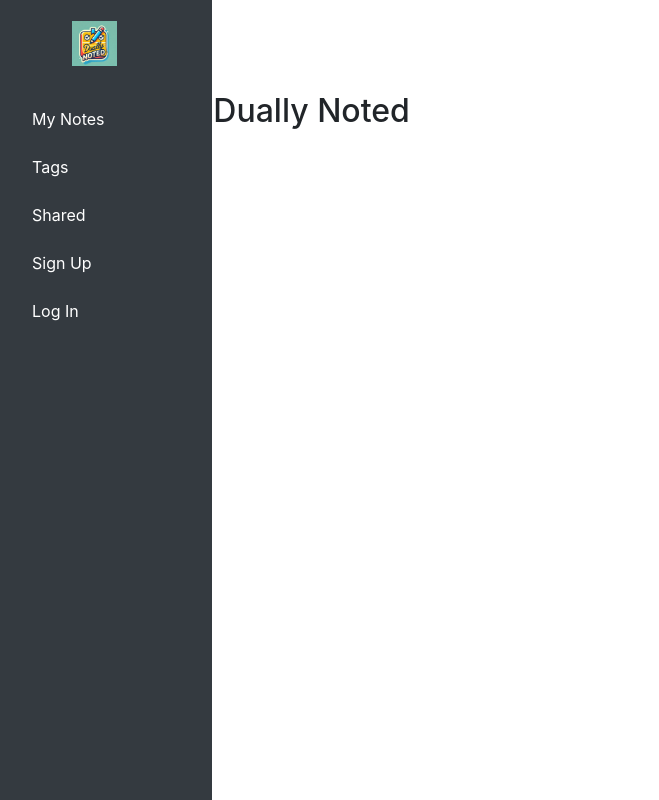
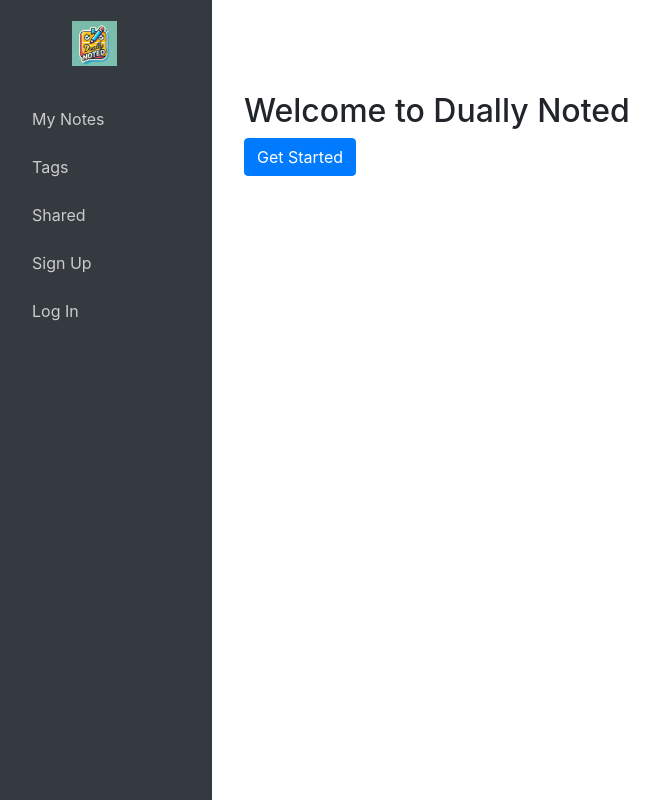
Before and after one commit to SnappyJumper/dually-noted, a React (Create React App) app: page / in a window 1280 px wide. Shown: the whole page, without its empty margins (8-667 px from the left). Built offline with nearby package versions, Linux system fonts and the light colour scheme.

Commit message:
Placed the styles for my sidebar into the SideNav.module.css file and updated my App.css file to App.module.css. Removed any inline styles I had implemented and kept styling to the css files.

```diff
--- a/public/index.html
+++ b/public/index.html
@@ -30,7 +30,7 @@
       work correctly both with client-side routing and a non-root public URL.
       Learn how to configure a non-root public URL by running `npm run build`.
     -->
-    <title>React App</title>
+    <title>Dually Noted</title>
   </head>
   <body>
     <noscript>You need to enable JavaScript to run this app.</noscript>
--- a/src/App.css
+++ /dev/null
@@ -1,45 +0,0 @@
-.App {
-  text-align: center;
-}
-
-.App-logo {
-  height: 40vmin;
-  pointer-events: none;
-}
-
-@media (prefers-reduced-motion: no-preference) {
-  .App-logo {
-    animation: App-logo-spin infinite 20s linear;
-  }
-}
-
-.App-header {
-  background-color: #282c34;
-  min-height: 100vh;
-  display: flex;
-  flex-direction: column;
-  align-items: center;
-  justify-content: center;
-  font-size: calc(10px + 2vmin);
-  color: white;
-}
-
-.App-link {
-  color: #61dafb;
-}
-
-@keyframes App-logo-spin {
-  from {
-    transform: rotate(0deg);
-  }
-  to {
-    transform: rotate(360deg);
-  }
-}
-
-/* Add space on the left when on large screens (desktop) */
-@media (min-width: 992px) {
-  .main-content {
-    margin-left: 220px !important;
-  }
-}
--- a/src/App.js
+++ b/src/App.js
@@ -1,5 +1,6 @@
 import React from "react";
 import { BrowserRouter as Router, Route, Switch } from "react-router-dom";
+import styles from "./App.module.css";
 import SideNav from "./components/SideNav";
 import Button from "react-bootstrap/Button";
 
@@ -21,8 +22,7 @@
     <Router>
       <SideNav />
       <div
-        className="main-content ml-lg-220"
-        style={{ marginLeft: "0", padding: "2rem", marginTop: "60px" }}
+        className={styles.main}
       >
         <Switch>
           <Route exact path="/" component={Home} />
--- /dev/null
+++ b/src/App.module.css
@@ -0,0 +1,12 @@
+.main {
+    margin-left: 0;
+    padding: 2rem;
+    margin-top: 60px;
+}
+
+/* Add space on the left when on large screens (desktop) */
+@media (min-width: 992px) {
+    .main {
+      margin-left: 220px !important;
+    }
+  }
--- a/src/components/SideNav.js
+++ b/src/components/SideNav.js
@@ -3,8 +3,8 @@
 import React, { useState } from "react";
 import { Navbar, Nav, Button, Collapse, Image } from "react-bootstrap";
 import { NavLink, useHistory } from "react-router-dom";
-import logo from "../assets/logo.png"; // make sure this path is correct
-import "../styles/SideNav.css";
+import logo from "../assets/logo.png";
+import styles from "../styles/SideNav.module.css";
 
 const SideNav = () => {
   const [open, setOpen] = useState(false);
@@ -31,32 +31,32 @@
 
       {/* Mobile Collapse Menu */}
       <Collapse in={open} className="d-lg-none">
-        <div className="mobile-nav bg-dark p-3">
+        <div className={styles.MobileNav}>
           <Nav className="flex-column">
-            <Nav.Link as={NavLink} to="/notes" onClick={() => setOpen(false)} className="text-white">
+            <Nav.Link as={NavLink} to="/notes" onClick={() => setOpen(false)} className={styles.NavLink} activeClassName={styles.ActiveLink}>
               <i className="fas fa-sticky-note mr-2"></i>My Notes
             </Nav.Link>
-            <Nav.Link as={NavLink} to="/tags" onClick={() => setOpen(false)} className="text-white">
+            <Nav.Link as={NavLink} to="/tags" onClick={() => setOpen(false)} className={styles.NavLink} activeClassName={styles.ActiveLink}>
               <i className="fas fa-tags mr-2"></i>Tags
             </Nav.Link>
-            <Nav.Link as={NavLink} to="/shared" onClick={() => setOpen(false)} className="text-white">
+            <Nav.Link as={NavLink} to="/shared" onClick={() => setOpen(false)} className={styles.NavLink} activeClassName={styles.ActiveLink}>
               <i className="fas fa-users mr-2"></i>Shared
             </Nav.Link>
             {!user ? (
               <>
-                <Nav.Link as={NavLink} to="/signup" onClick={() => setOpen(false)} className="text-white">
+                <Nav.Link as={NavLink} to="/signup" onClick={() => setOpen(false)} className={styles.NavLink} activeClassName={styles.ActiveLink}>
                   <i className="fas fa-user-plus mr-2"></i>Sign Up
                 </Nav.Link>
-                <Nav.Link as={NavLink} to="/login" onClick={() => setOpen(false)} className="text-white">
+                <Nav.Link as={NavLink} to="/login" onClick={() => setOpen(false)} className={styles.NavLink} activeClassName={styles.ActiveLink}>
                   <i className="fas fa-sign-in-alt mr-2"></i>Log In
                 </Nav.Link>
               </>
             ) : (
               <>
-                <Nav.Link as={NavLink} to="/profile" onClick={() => setOpen(false)} className="text-white">
+                <Nav.Link as={NavLink} to="/profile" onClick={() => setOpen(false)} className={styles.NavLink} activeClassName={styles.ActiveLink}>
                   <i className="fas fa-user-circle mr-2"></i>{user.username}
                 </Nav.Link>
-                <Nav.Link onClick={handleLogout} className="text-white">
+                <Nav.Link onClick={handleLogout} className={styles.NavLink}>
                   <i className="fas fa-sign-out-alt mr-2"></i>Log Out
                 </Nav.Link>
               </>
@@ -66,35 +66,35 @@
       </Collapse>
 
       {/* Desktop Sidebar */}
-      <div className="sidenav d-none d-lg-flex flex-column p-3 bg-dark text-white">
+      <div className={`${styles.Sidebar} d-none d-lg-flex flex-column p-3`}>
         <Navbar.Brand className="mb-4 text-center">
           <Image src={logo} alt="Dually Noted Logo" height="45" />
         </Navbar.Brand>
         <Nav className="flex-column">
-          <Nav.Link as={NavLink} to="/notes" className="text-white">
+          <Nav.Link as={NavLink} to="/notes" className={styles.NavLink} activeClassName={styles.ActiveLink}>
             <i className="fas fa-sticky-note mr-2"></i>My Notes
           </Nav.Link>
-          <Nav.Link as={NavLink} to="/tags" className="text-white">
+          <Nav.Link as={NavLink} to="/tags" className={styles.NavLink} activeClassName={styles.ActiveLink}>
             <i className="fas fa-tags mr-2"></i>Tags
           </Nav.Link>
-          <Nav.Link as={NavLink} to="/shared" className="text-white">
+          <Nav.Link as={NavLink} to="/shared" className={styles.NavLink} activeClassName={styles.ActiveLink}>
             <i className="fas fa-users mr-2"></i>Shared
           </Nav.Link>
           {!user ? (
             <>
-              <Nav.Link as={NavLink} to="/signup" className="text-white">
+              <Nav.Link as={NavLink} to="/signup" className={styles.NavLink} activeClassName={styles.ActiveLink}>
                 <i className="fas fa-user-plus mr-2"></i>Sign Up
               </Nav.Link>
-              <Nav.Link as={NavLink} to="/login" className="text-white">
+              <Nav.Link as={NavLink} to="/login" className={styles.NavLink} activeClassName={styles.ActiveLink}>
                 <i className="fas fa-sign-in-alt mr-2"></i>Log In
               </Nav.Link>
             </>
           ) : (
             <>
-              <Nav.Link as={NavLink} to="/profile" className="text-white">
+              <Nav.Link as={NavLink} to="/profile" className={styles.NavLink} activeClassName={styles.ActiveLink}>
                 <i className="fas fa-user-circle mr-2"></i>{user.username}
               </Nav.Link>
-              <Nav.Link onClick={handleLogout} className="text-white">
+              <Nav.Link onClick={handleLogout} className={styles.NavLink}>
                 <i className="fas fa-sign-out-alt mr-2"></i>Log Out
               </Nav.Link>
             </>
--- a/src/styles/SideNav.css
+++ /dev/null
@@ -1,27 +0,0 @@
-.sidenav {
-    position: fixed;
-    top: 0;
-    left: 0;
-    height: 100vh;
-    width: 220px;
-    background-color: #343a40;
-    z-index: 1000;
-  }
-
-  .sidenav .nav-link {
-    color: #ccc;
-    padding: 0.75rem 1rem;
-  }
-
-  .sidenav .nav-link.active {
-    background-color: #495057;
-    border-radius: 4px;
-    font-weight: bold;
-    color: #fff;
-  }
-
-  .mobile-nav .nav-link.active {
-    font-weight: bold;
-    background-color: #495057;
-    border-radius: 4px;
-  }
--- /dev/null
+++ b/src/styles/SideNav.module.css
@@ -0,0 +1,39 @@
+/* src/styles/SideNav.module.css */
+
+.Sidebar {
+  position: fixed;
+  top: 0;
+  left: 0;
+  width: 220px;
+  height: 100vh;
+  background-color: #343a40;
+  z-index: 1000;
+  overflow-y: auto;
+}
+
+.NavLink {
+  color: #ccc;
+  padding: 0.75rem 1rem;
+  text-decoration: none;
+  display: flex;
+  align-items: center;
+}
+
+.NavLink:hover,
+.NavLink:focus {
+  color: #fff;
+  background-color: #495057;
+  border-radius: 4px;
+}
+
+.ActiveLink {
+  background-color: #495057;
+  color: #fff !important;
+  font-weight: bold;
+  border-radius: 4px;
+}
+
+.MobileNav {
+  background-color: #343a40;
+  padding: 1rem;
+}
```
